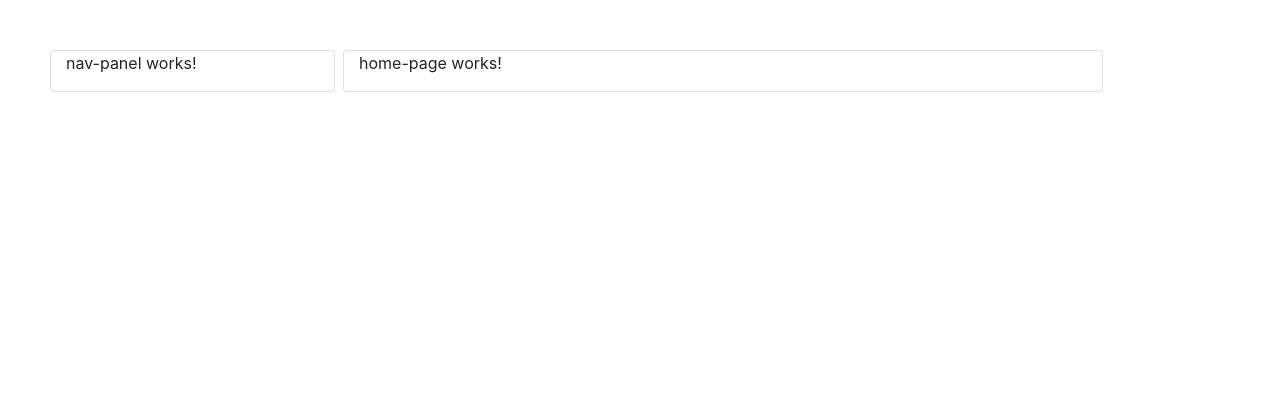
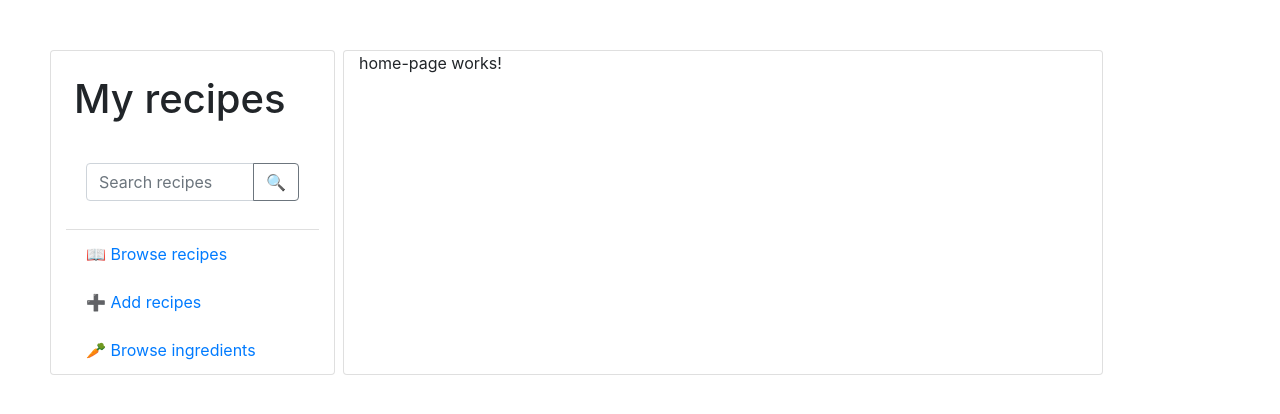
Before and after one commit to mpacala00/recipes-web-service, an Angular app in the folder recipes-ws-ng/: page / in a window 1280 px wide. Shown: the top 414 px of the page. Built offline with nearby package versions, Linux system fonts and the light colour scheme.

Commit message:
Added nav panel items

```diff
--- a/recipes-ws-ng/src/app/components/nav-panel/nav-panel.component.html
+++ b/recipes-ws-ng/src/app/components/nav-panel/nav-panel.component.html
@@ -1 +1,19 @@
-<p>nav-panel works!</p>
+<h1 class="card-title mt-2 ml-2 py-3">My recipes</h1>
+<ul class="list-group list-group-flush">
+  <li class="list-group-item">
+    <div class="input-group mb-3">
+      <input
+        type="text"
+        class="form-control"
+        placeholder="Search recipes"
+        aria-label="Search recipes"
+      />
+      <div class="input-group-append">
+        <button class="btn btn-outline-secondary" type="button">🔍</button>
+      </div>
+    </div>
+  </li>
+  <a href="#"><li class="list-group-item">📖 Browse recipes</li></a>
+  <a href="#"><li class="list-group-item">➕ Add recipes</li></a>
+  <a href="#"><li class="list-group-item">🥕 Browse ingredients</li></a>
+</ul>
```
